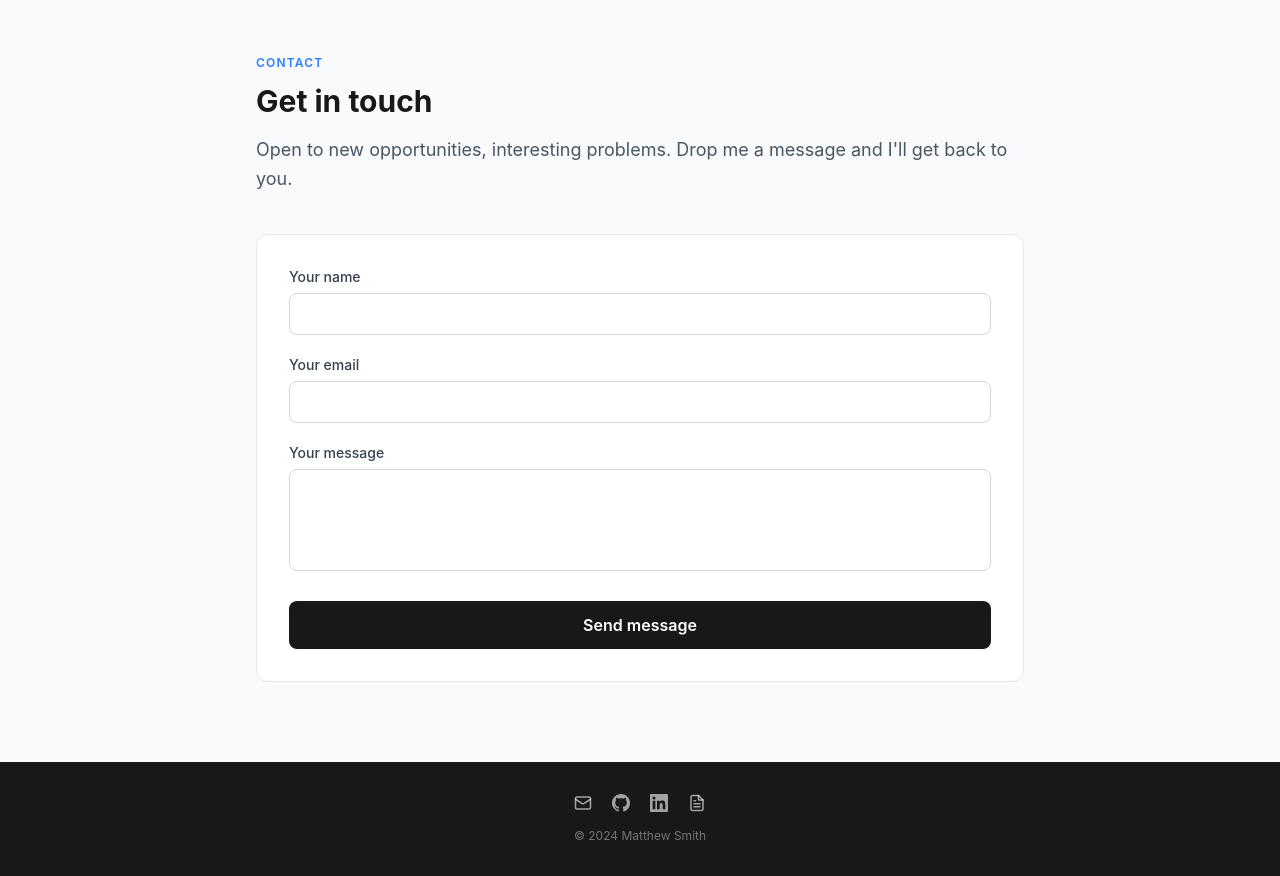
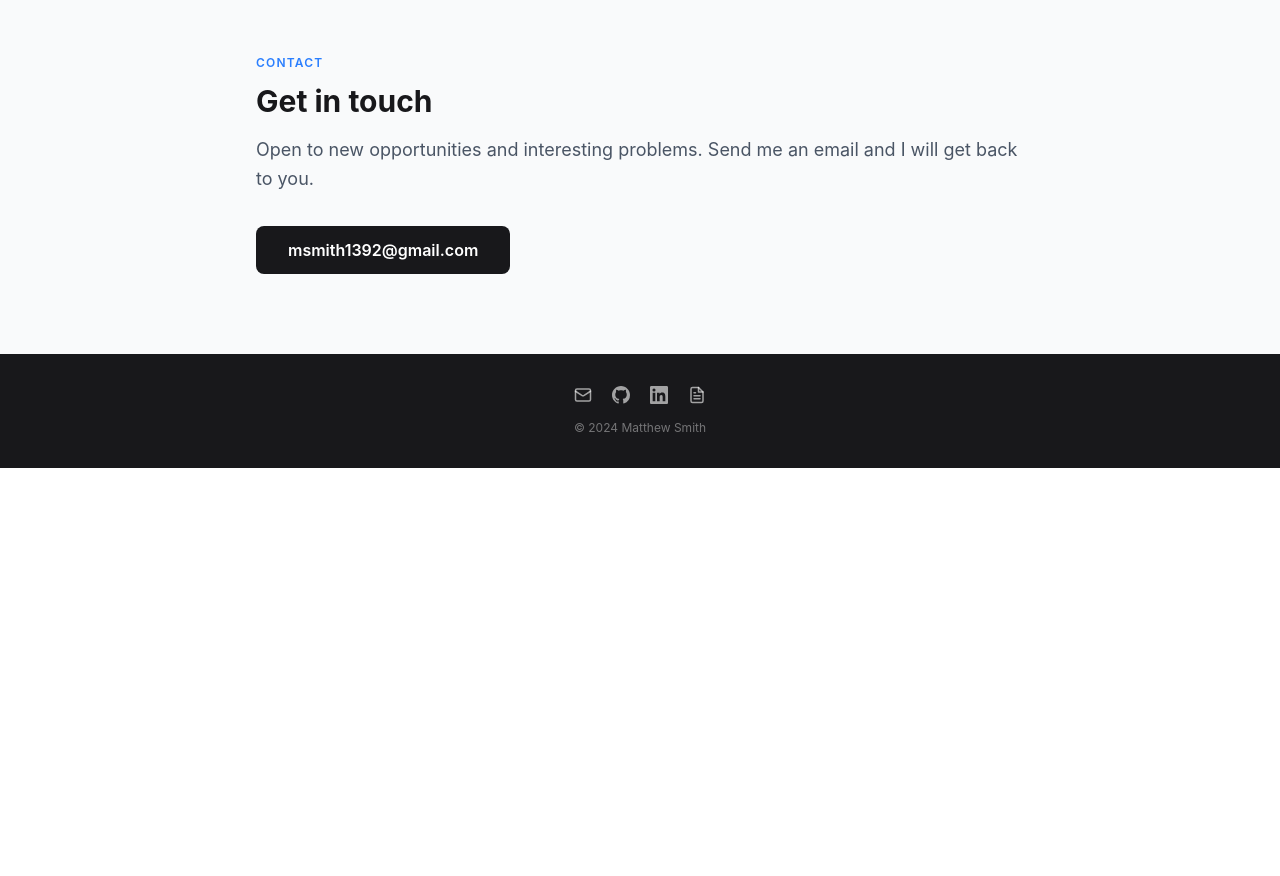
Before and after one commit to msmith1392/msmith1392.github.io, a React (Vite) app: page / in a window 1280 px wide. Shown: the part 4800-5676 px from the top of the page. After the commit the page ends 5268 px from the top, so only its background shows below. Built offline with nearby package versions, Linux system fonts and the light colour scheme; no server answers.

Commit message:
refactor: simplify Contact component by removing email form and adding direct email link

```diff
--- a/src/components/Contact.tsx
+++ b/src/components/Contact.tsx
@@ -1,183 +1,25 @@
-import React, { useRef, useState } from 'react';
-import emailjs from 'emailjs-com';
+import React from 'react';
 import FadeInSection from './FadeInSection';
 
-const SERVICE_ID: string = import.meta.env.VITE_EMAILJS_SERVICE_ID as string;
-const TEMPLATE_ID: string = import.meta.env.VITE_EMAILJS_TEMPLATE_ID as string;
-const USER_ID: string = import.meta.env.VITE_EMAILJS_USER_ID as string;
-
-type Feedback = {
-  type: 'success' | 'error';
-  message: string;
-};
-
 const Contact: React.FC = () => {
-  const formRef: React.RefObject<HTMLFormElement | null> = useRef<HTMLFormElement>(null);
-  const [isSending, setIsSending] = useState<boolean>(false);
-  const [feedback, setFeedback] = useState<Feedback | null>(null);
-
-  const isFormValid: () => boolean = (): boolean => {
-    if (!formRef.current) {
-      return false;
-    }
-
-    const nameInput: Element | RadioNodeList | null = formRef.current.elements.namedItem('name');
-    const emailInput: Element | RadioNodeList | null = formRef.current.elements.namedItem('email');
-    const messageInput: Element | RadioNodeList | null =
-      formRef.current.elements.namedItem('message');
-    const websiteInput: Element | RadioNodeList | null =
-      formRef.current.elements.namedItem('website');
-
-    // Honeypot anti-spam: if filled, it's a bot
-    if (websiteInput instanceof HTMLInputElement && websiteInput.value) {
-      setFeedback({ type: 'error', message: 'Submission flagged as spam.' });
-      return false;
-    }
-
-    const nameValue: string = nameInput instanceof HTMLInputElement ? nameInput.value.trim() : '';
-    const emailValue: string =
-      emailInput instanceof HTMLInputElement ? emailInput.value.trim() : '';
-    const messageValue: string =
-      messageInput instanceof HTMLTextAreaElement ? messageInput.value.trim() : '';
-
-    if (!/^[a-zA-Z\s'-]{2,}$/.test(nameValue)) {
-      setFeedback({ type: 'error', message: 'Enter your full name (letters and spaces only).' });
-      return false;
-    }
-    if (!/^[^\s@]+@[^\s@]+\.[^\s@]+$/.test(emailValue)) {
-      setFeedback({ type: 'error', message: 'Enter a valid email address.' });
-      return false;
-    }
-    if (messageValue.length < 10) {
-      setFeedback({ type: 'error', message: 'Message must be at least 10 characters.' });
-      return false;
-    }
-
-    setFeedback(null);
-    return true;
-  };
-
-  const handleSubmit: React.FormEventHandler<HTMLFormElement> = (e): void => {
-    e.preventDefault();
-    if (!formRef.current || !isFormValid()) {
-      return;
-    }
-
-    setIsSending(true);
-
-    emailjs
-      .sendForm(SERVICE_ID, TEMPLATE_ID, formRef.current, USER_ID)
-      .then((): void => {
-        setFeedback({ type: 'success', message: 'Your message has been sent. Thank you!' });
-        setIsSending(false);
-        formRef.current?.reset();
-      })
-      .catch((): void => {
-        setFeedback({
-          type: 'error',
-          message: "Couldn't send message. Please try again or reach out via email in the footer.",
-        });
-        setIsSending(false);
-      });
-  };
-
   return (
     <section id="contact" className="bg-gray-50 py-20 px-6">
       <div className="max-w-3xl mx-auto">
         <FadeInSection>
-          {/* Section label */}
           <p className="text-xs font-semibold uppercase tracking-widest text-blue-500 mb-3">
             Contact
           </p>
-
           <h2 className="text-3xl font-bold text-navy mb-4">Get in touch</h2>
-          <p className="text-gray-600 text-lg leading-relaxed mb-10">
-            Open to new opportunities, interesting problems. Drop me a message and I'll get back to
-            you.
+          <p className="text-gray-600 text-lg leading-relaxed mb-8">
+            Open to new opportunities and interesting problems. Send me an email and I will get back
+            to you.
           </p>
-
-          <div className="bg-white border border-gray-200 rounded-xl p-6 sm:p-8">
-            {/* Feedback banner */}
-            {feedback && (
-              <div
-                className={`mb-6 px-4 py-3 rounded-lg text-sm font-medium ${
-                  feedback.type === 'success'
-                    ? 'bg-green-50 text-green-800 border border-green-200'
-                    : 'bg-red-50 text-red-800 border border-red-200'
-                }`}
-              >
-                {feedback.message}
-              </div>
-            )}
-
-            <form ref={formRef} onSubmit={handleSubmit} autoComplete="off">
-              {/* Honeypot */}
-              <input
-                type="text"
-                name="website"
-                className="hidden"
-                tabIndex={-1}
-                autoComplete="off"
-                aria-hidden="true"
-              />
-
-              {/* Name */}
-              <div className="mb-5">
-                <label htmlFor="name" className="block text-sm font-medium text-gray-700 mb-1.5">
-                  Your name
-                </label>
-                <input
-                  type="text"
-                  id="name"
-                  name="name"
-                  required
-                  minLength={2}
-                  pattern="[a-zA-Z\s'-]{2,}"
-                  className="w-full rounded-lg border border-gray-300 px-4 py-2.5 text-sm text-gray-900 placeholder-gray-400 focus:outline-none focus:ring-2 focus:ring-blue-500 focus:border-transparent transition"
-                />
-              </div>
-
-              {/* Email */}
-              <div className="mb-5">
-                <label htmlFor="email" className="block text-sm font-medium text-gray-700 mb-1.5">
-                  Your email
-                </label>
-                <input
-                  type="email"
-                  id="email"
-                  name="email"
-                  required
-                  className="w-full rounded-lg border border-gray-300 px-4 py-2.5 text-sm text-gray-900 placeholder-gray-400 focus:outline-none focus:ring-2 focus:ring-blue-500 focus:border-transparent transition"
-                />
-              </div>
-
-              {/* Message */}
-              <div className="mb-6">
-                <label htmlFor="message" className="block text-sm font-medium text-gray-700 mb-1.5">
-                  Your message
-                </label>
-                <textarea
-                  id="message"
-                  name="message"
-                  rows={4}
-                  required
-                  minLength={10}
-                  className="w-full rounded-lg border border-gray-300 px-4 py-2.5 text-sm text-gray-900 placeholder-gray-400 focus:outline-none focus:ring-2 focus:ring-blue-500 focus:border-transparent transition resize-none"
-                />
-              </div>
-
-              {/* Timestamp */}
-              <input type="hidden" name="time" value={new Date().toLocaleString()} />
-
-              <button
-                type="submit"
-                disabled={isSending}
-                className="w-full bg-navy hover:bg-navy-light text-white font-semibold py-3 rounded-lg transition-colors disabled:opacity-50 disabled:cursor-not-allowed"
-              >
-                {isSending ? 'Sending...' : 'Send message'}
-              </button>
-            </form>
-          </div>
+          <a
+            href="mailto:msmith1392@gmail.com"
+            className="inline-block bg-navy hover:bg-navy-light text-white font-semibold px-8 py-3 rounded-lg transition-colors"
+          >
+            msmith1392@gmail.com
+          </a>
         </FadeInSection>
       </div>
     </section>
```
